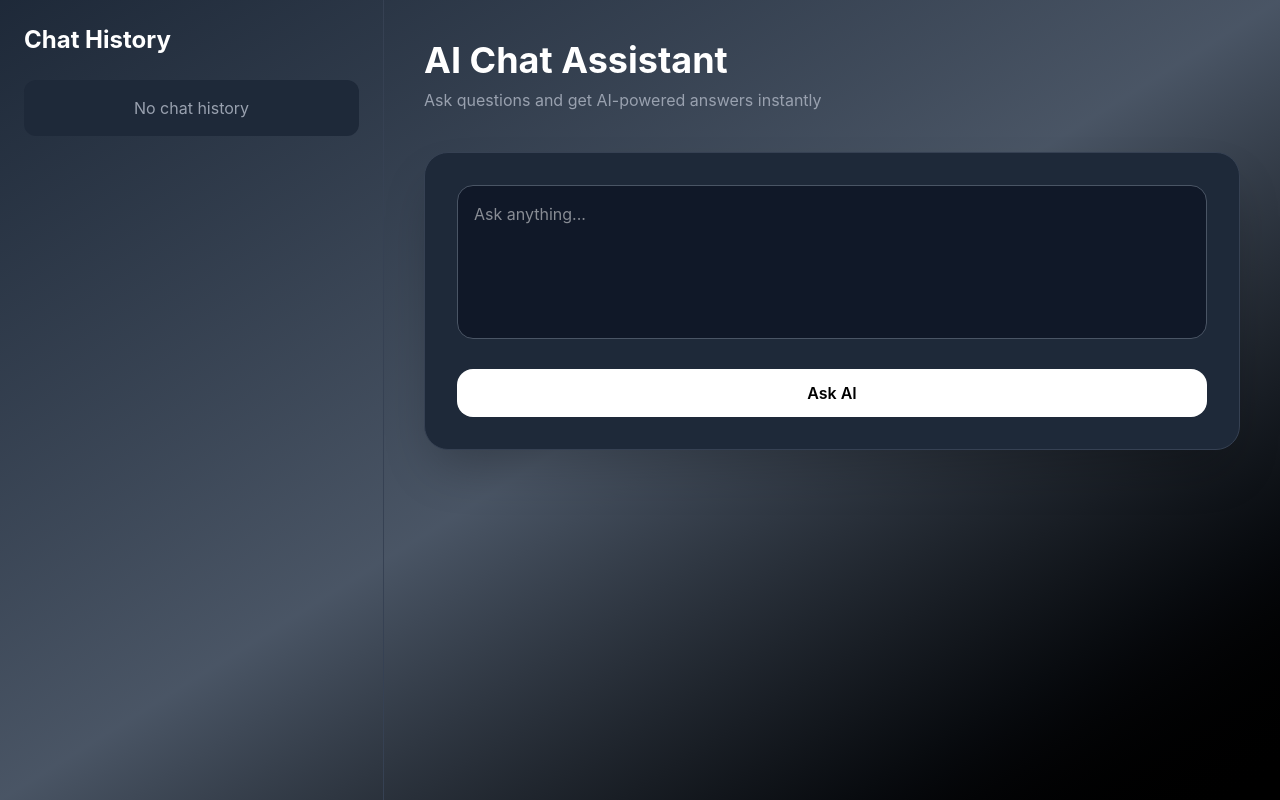
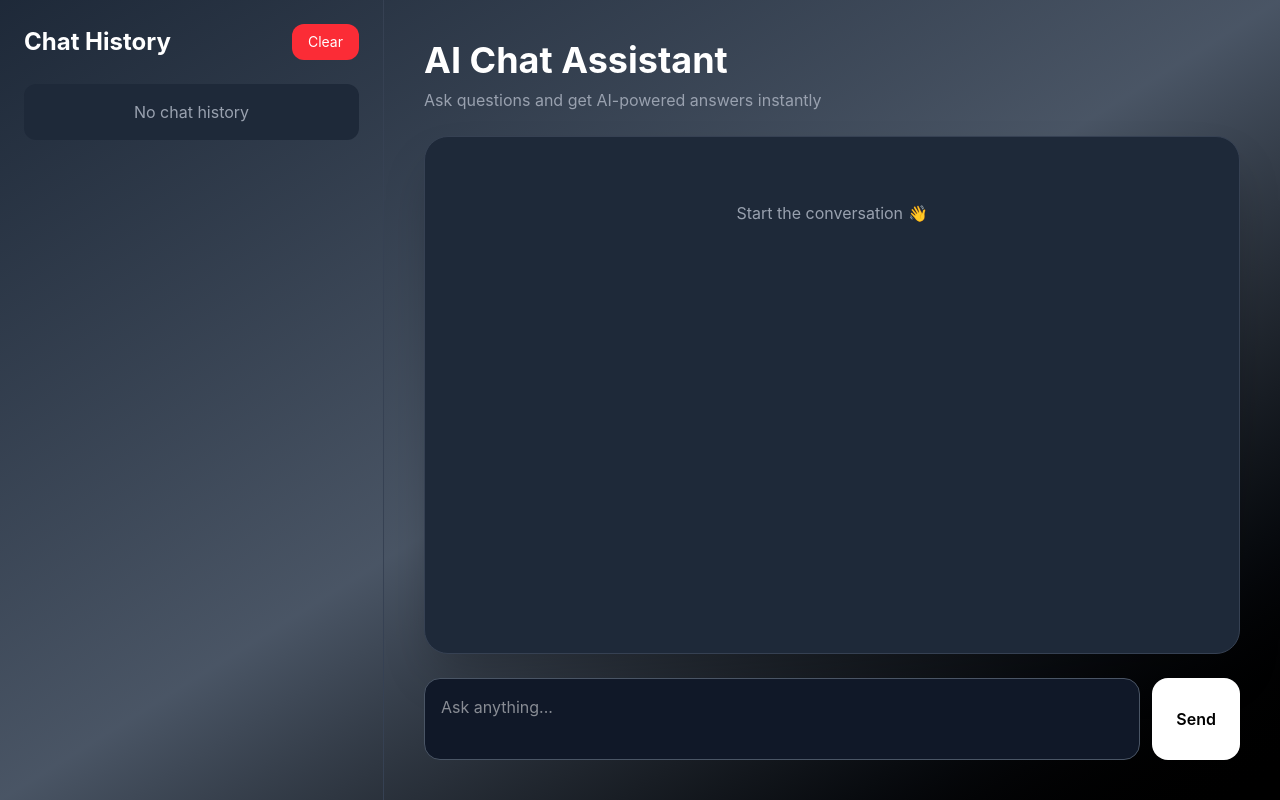
Before and after one commit to Vaishnavi18883/ai-student-assistance, a React app in the folder Frontend/: page /aichat in a window 1280 px wide. Built offline with nearby package versions, Linux system fonts and the light colour scheme; the HTML template or start-up script is replaced by a standard one.

Commit message:
add learnerProfile and chat functionallity

```diff
--- a/Frontend/src/Aichat.jsx
+++ b/Frontend/src/Aichat.jsx
@@ -1,4 +1,4 @@
-import React, { useState } from 'react'
+import React, { useState, useRef, useEffect } from 'react'
 import axios from 'axios'
 
 const AIChat = () => {
@@ -6,41 +6,41 @@ const AIChat = () => {
   const [question, setQuestion] = useState('')
   const [response, setResponse] = useState('')
   const [loading, setLoading] = useState(false)
-
   const [history, setHistory] = useState([])
 
+  const chatEndRef = useRef(null)
+
+  // Auto scroll to bottom when chat updates
+  useEffect(() => {
+    chatEndRef.current?.scrollIntoView({ behavior: "smooth" })
+  }, [history])
+
   // Handle Submit
-
   const handleSubmit = async (e) => {
-
     e.preventDefault()
 
-    if (!question) {
+    if (!question.trim()) {
       alert("Please enter a question")
       return
     }
 
     try {
-
       setLoading(true)
 
-      // API Call
-
       const res = await axios.post(
-        'http://localhost:5000/api/ai/chat',
+        'http://localhost:5000/api/chat',
         {
-          question: question
+          message: question
         }
       )
 
-      const aiResponse = res.data.response
+      const aiResponse = res.data.reply
 
       setResponse(aiResponse)
 
-      // Save Chat History
-
-      setHistory([
-        ...history,
+      // Save chat history
+      setHistory((prev) => [
+        ...prev,
         {
           question,
           answer: aiResponse
@@ -50,135 +50,134 @@ const AIChat = () => {
       setQuestion('')
 
     } catch (error) {
-
       console.log(error)
-
       setResponse("Something went wrong")
-
     } finally {
-
       setLoading(false)
-
     }
   }
 
+  // Clear Chat
+  const clearChat = () => {
+    setHistory([])
+    setResponse('')
+  }
+
   return (
+    <div className="min-h-screen bg-gradient-to-br from-gray-800 via-gray-600 to-black text-white flex">
 
-  <div className="min-h-screen bg-gradient-to-br from-gray-800 via-gray-600 to-black text-white flex">
+      {/* Sidebar */}
+      <div className="w-[30%] border-r border-gray-700 p-6 overflow-y-auto">
+        <div className="flex justify-between items-center mb-6">
+          <h2 className="text-2xl font-bold">Chat History</h2>
 
-    {/* Left Sidebar */}
-
-    <div className="w-[30%] border-r border-gray-700 p-6 overflow-y-auto">
-
-      <h2 className="text-2xl font-bold mb-6">
-        Chat History
-      </h2>
-
-      <div className="space-y-4">
+          <button
+            onClick={clearChat}
+            className="bg-red-500 hover:bg-red-600 px-4 py-2 rounded-xl text-sm"
+          >
+            Clear
+          </button>
+        </div>
 
         {history.length === 0 ? (
-
           <div className="bg-gray-800 p-4 rounded-xl text-gray-400 text-center">
             No chat history
           </div>
+        ) : (
+          history.map((chat, index) => (
+            <div key={index} className="mb-6 space-y-3">
 
-        ) : (
+              {/* User message */}
+              <div className="flex justify-end">
+                <div className="bg-blue-500 text-white px-4 py-3 rounded-2xl max-w-[90%]">
+                  {chat.question}
+                </div>
+              </div>
 
-          history.map((chat, index) => (
+              {/* AI message */}
+              <div className="flex justify-start">
 
-            <div
-              key={index}
-              className="bg-gray-800 p-4 rounded-2xl border border-gray-700 hover:border-gray-500 transition-all duration-300"
-            >
+                <div className="flex justify-start">
+                  <div className="bg-gray-700 text-white px-4 py-3 rounded-2xl max-w-[90%]">
+                    <p className="font-semibold text-green-300 mb-1">AI</p>
 
-              <p className="font-semibold text-blue-400 mb-2">
-                Question
-              </p>
-
-              <p className="text-sm text-gray-300 line-clamp-3">
-                {chat.question}
-              </p>
+                    <p className="text-sm text-gray-300">
+                      {chat.answer.length > 120
+                        ? chat.answer.slice(0, 120) + "..."
+                        : chat.answer}
+                    </p>
+                  </div>
+                </div>
+              </div>
 
             </div>
-
           ))
-
         )}
-
       </div>
 
-    </div>
+      {/* Main Chat Area */}
+      <div className="flex-1 p-10 flex flex-col">
 
-    {/* Right Chat Area */}
+        <div className="mb-6">
+          <h1 className="text-4xl font-bold">AI Chat Assistant</h1>
+          <p className="text-gray-400 mt-2">
+            Ask questions and get AI-powered answers instantly
+          </p>
+        </div>
 
-    <div className="flex-1 p-10">
+        {/* Chat Window */}
+        <div className="flex-1 overflow-y-auto bg-gray-800 rounded-3xl p-6 border border-gray-700 shadow-2xl">
 
-      {/* Heading */}
+          {history.length === 0 && (
+            <p className="text-gray-400 text-center mt-10">
+              Start the conversation 👋
+            </p>
+          )}
 
-      <div className="mb-10">
+          {history.map((chat, index) => (
+            <div key={index} className="mb-6 space-y-3">
 
-        <h1 className="text-4xl font-bold">
-          AI Chat Assistant
-        </h1>
+              {/* User */}
+              <div className="flex justify-end">
+                <div className="bg-blue-500 px-4 py-3 rounded-2xl max-w-[70%]">
+                  {chat.question}
+                </div>
+              </div>
 
-        <p className="text-gray-400 mt-2">
-          Ask questions and get AI-powered answers instantly
-        </p>
+              {/* AI */}
+              <div className="flex justify-start">
+                <div className="bg-gray-700 px-4 py-3 rounded-2xl max-w-[70%] whitespace-pre-wrap">
+                  {chat.answer}
+                </div>
+              </div>
 
-      </div>
+            </div>
+          ))}
 
-      {/* Chat Form */}
+          <div ref={chatEndRef} />
+        </div>
 
-      <div className="bg-gray-800 rounded-3xl p-8 shadow-2xl border border-gray-700">
-
-        <form
-          onSubmit={handleSubmit}
-          className="space-y-6"
-        >
-
+        {/* Input Box */}
+        <form onSubmit={handleSubmit} className="mt-6 flex gap-3">
           <textarea
-            rows="5"
+            rows="2"
             placeholder="Ask anything..."
             value={question}
             onChange={(e) => setQuestion(e.target.value)}
-            className="w-full p-4 rounded-2xl bg-gray-900 border border-gray-600 outline-none focus:border-white resize-none"
+            className="flex-1 p-4 rounded-2xl bg-gray-900 border border-gray-600 outline-none focus:border-white resize-none"
           />
 
           <button
             type="submit"
-            className="w-full bg-white text-black py-3 rounded-2xl font-semibold hover:bg-gray-200 transition-all duration-300"
+            className="bg-white text-black px-6 rounded-2xl font-semibold hover:bg-gray-200 transition-all"
           >
-
-            {loading ? "Generating..." : "Ask AI"}
-
+            {loading ? "..." : "Send"}
           </button>
-
         </form>
 
       </div>
-
-      {/* AI Response */}
-
-      {response && (
-
-        <div className="mt-10 bg-gray-800 rounded-3xl p-8 shadow-2xl border border-gray-700">
-
-          <h2 className="text-2xl font-bold mb-5">
-            AI Response
-          </h2>
-
-          <p className="text-gray-300 leading-relaxed whitespace-pre-wrap">
-            {response}
-          </p>
-
-        </div>
-
-      )}
-
     </div>
-
-  </div>
-)}
-
+  )
+}
 
 export default AIChat
--- a/Frontend/src/App.jsx
+++ b/Frontend/src/App.jsx
@@ -5,7 +5,7 @@ import LoginPage from './Login'
 import Dashboard from './Dashboard'
 import TaskManager from './Taskmanager'
 import AIChat from './Aichat'
-import LearnerProfile from './Studentprofile'
+import LearnerProfile from './LearnerProfile'
 import Reports from './Reports'
 import { BrowserRouter, Route, Routes } from 'react-router-dom'
 
--- a/Frontend/src/Studentprofile.jsx
+++ b/Frontend/src/LearnerProfile.jsx
@@ -1,4 +1,5 @@
 import React, { useState } from 'react'
+import axios from 'axios'
 
 const LearnerProfile = () => {
 
@@ -23,13 +24,39 @@ const LearnerProfile = () => {
 
   // Handle Submit
 
-  const handleSubmit = (e) => {
+  const handleSubmit = async(e) => {
 
     e.preventDefault()
 
     console.log(learner)
 
     alert("Learner Profile Saved Successfully")
+    try {
+
+  const res = await axios.post(
+    "http://localhost:5000/api/learner/add",
+    learner
+  )
+
+  console.log(res.data)
+
+  alert("Learner Profile Saved Successfully")
+
+  setLearner({
+    name: '',
+    rollNo: '',
+    email: '',
+    password: '',
+    course: ''
+  })
+
+} catch (error) {
+
+  console.log(error)
+
+  alert("Something went wrong")
+
+}
 
     // Reset Form
 
```
